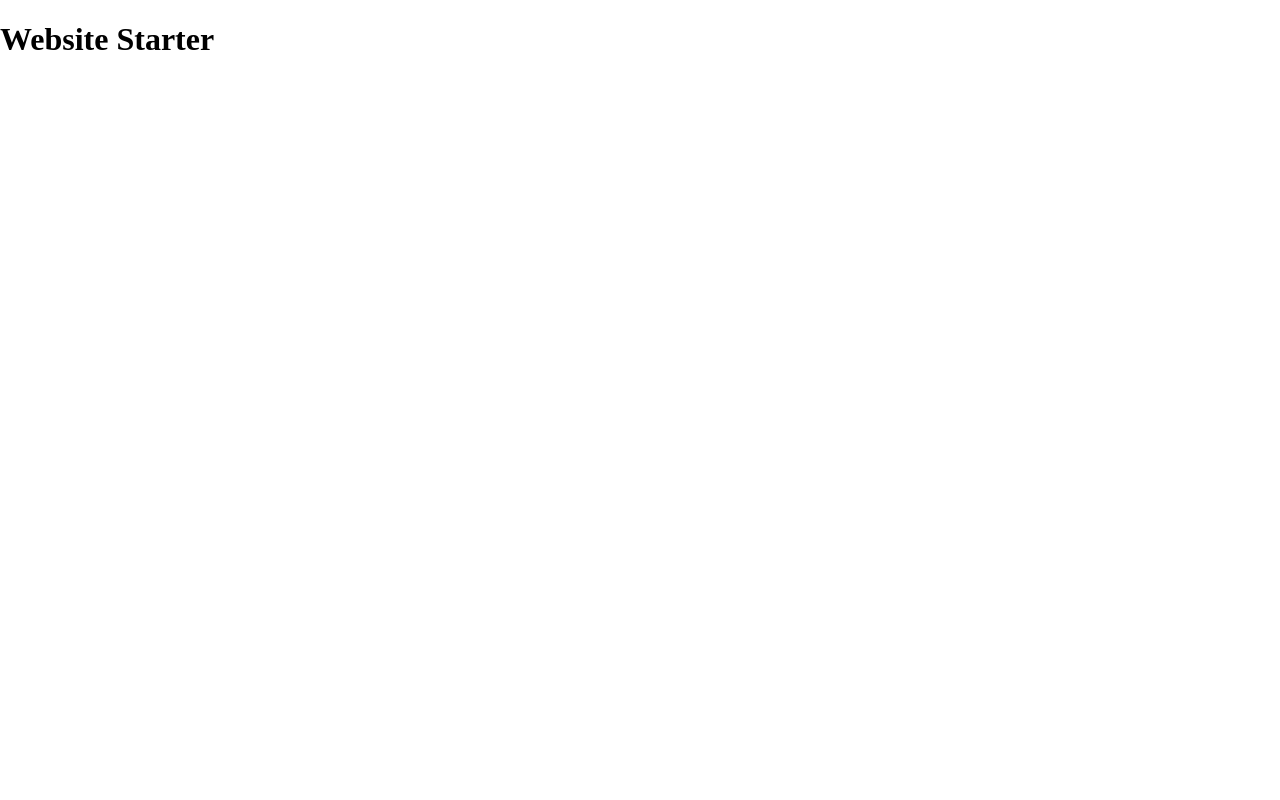
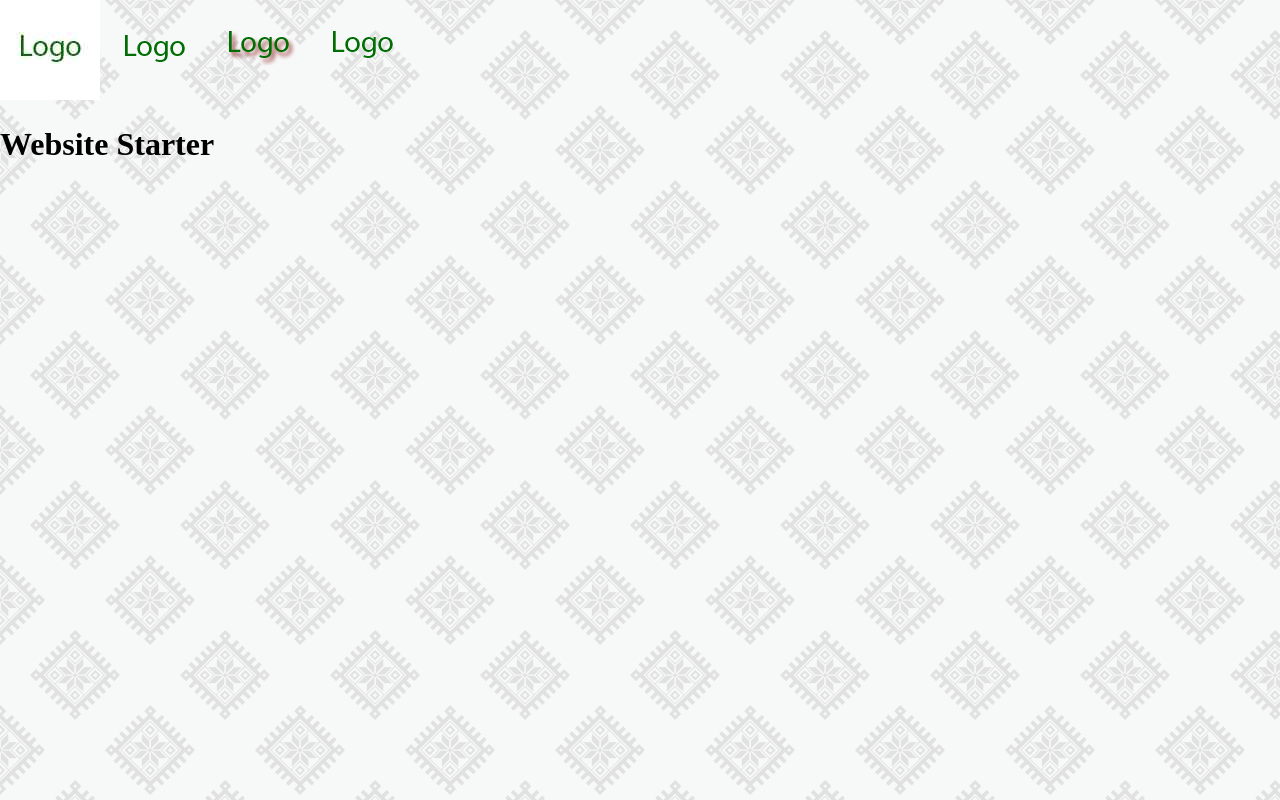
Before and after one commit to k-rakentine/website-starter, a plain HTML site: page index.html in a window 1280 px wide. Drawn offline with nearby package versions, Linux system fonts and the light colour scheme.

Commit message:
logo Tests

```diff
--- a/css/styles.css
+++ b/css/styles.css
@@ -1 +1,5 @@
 /* My Mwesome Styles */
+
+body {
+    background: url(../img/eight_horns.png)
+}
--- a/index.html
+++ b/index.html
@@ -10,6 +10,11 @@
 </head>
 <body>
 
+    <img src="img/logo.jpg" alt="">
+    <img src="img/logo.gif" alt="">
+    <img src="img/logo.png" alt="">
+    <img src="img/logo-8.png" alt="">
+
     <h1>Website Starter</h1>
 
 </body>
```
Also changed, not shown: img/eight_horns.png (added), img/logo-8.png (added), img/logo.gif (added), img/logo.jpg (added), img/logo.png (added).
